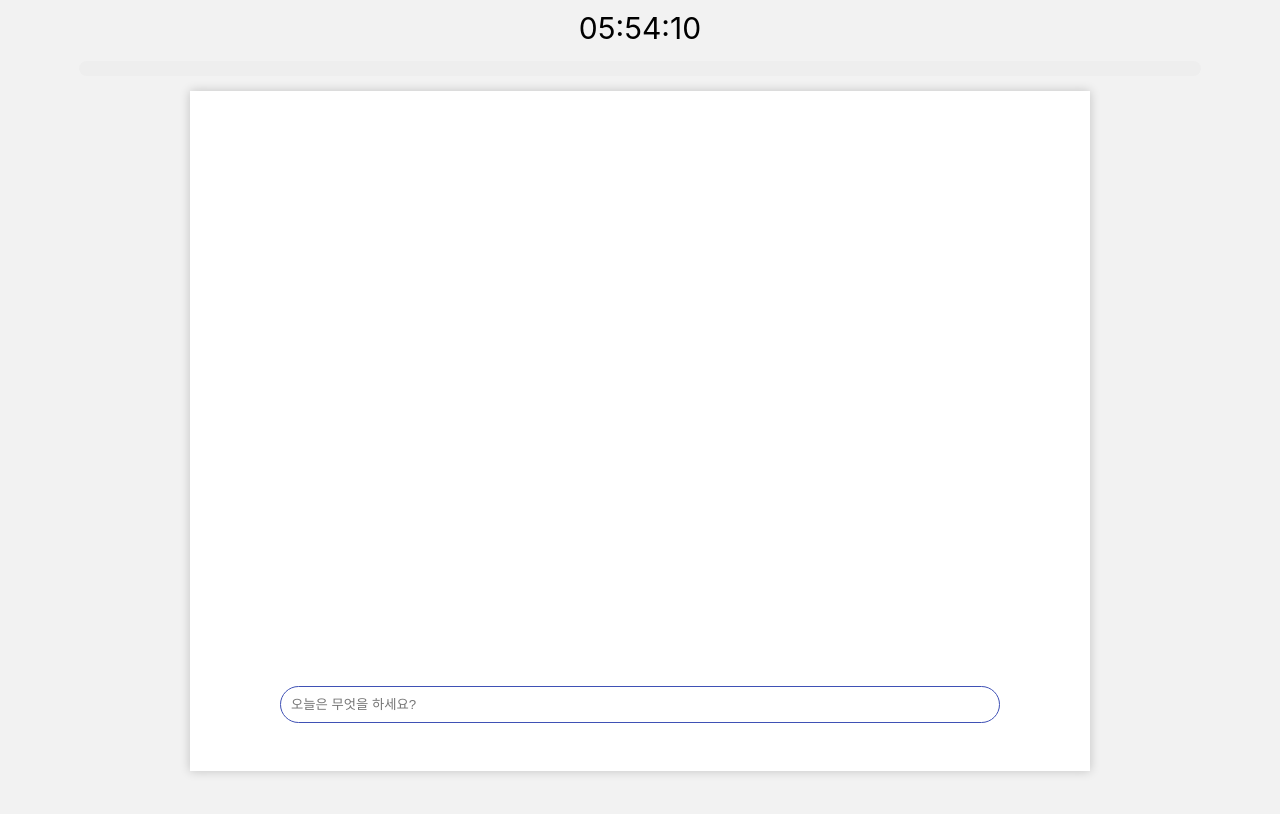
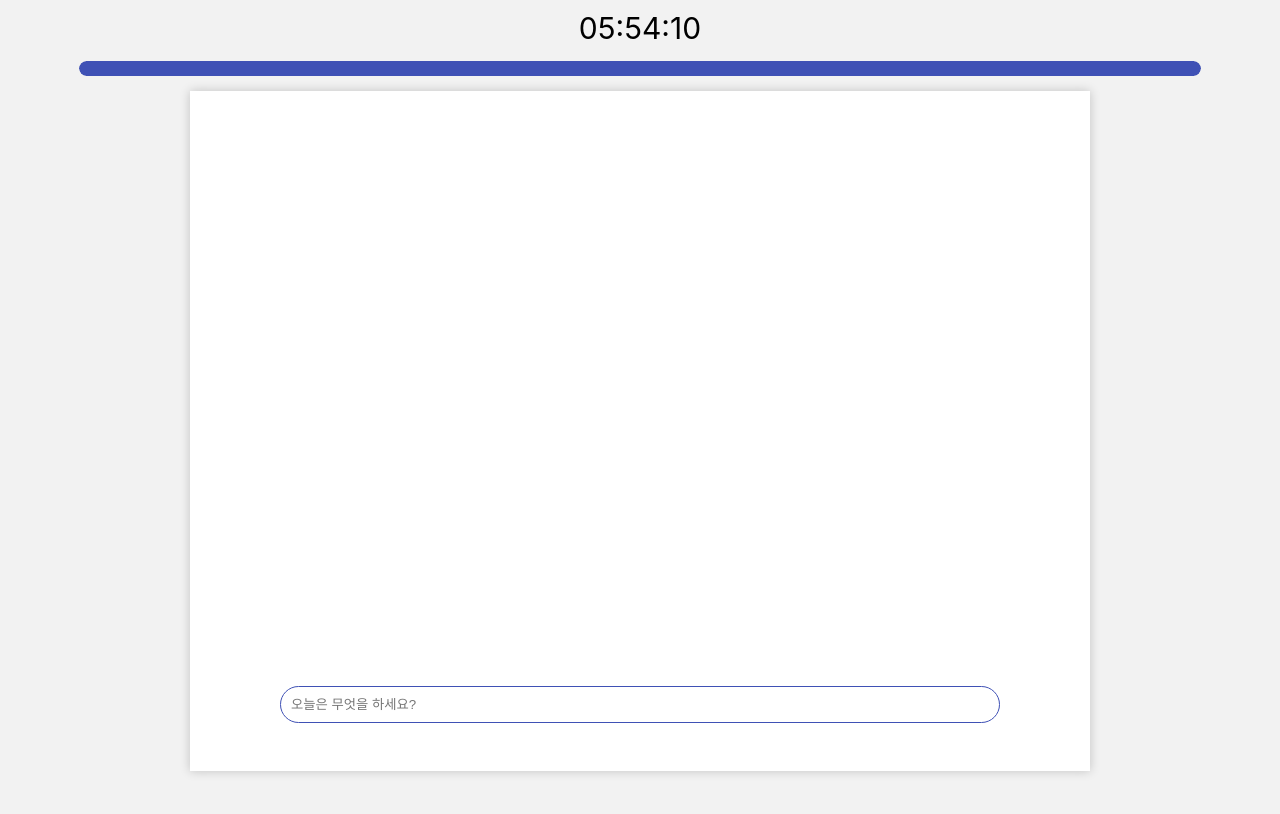
Before and after one commit to sae1013/MSW-react, a React (Create React App) app: page / in a window 1280 px wide. Shown: the top 814 px of the page. Built offline with nearby package versions, Linux system fonts and the light colour scheme.

Commit message:
App 컴포넌트 코드리팩토링

```diff
--- a/src/App.js
+++ b/src/App.js
@@ -18,16 +18,10 @@ function App() {
   }, []);
 
   const calculateProgressValue = () => {
-    if (todoList.length === 0) {
-      return 0;
-    }
-    let cnt = 0;
-    todoList.forEach((todo) => {
-      if (todo.done) {
-        cnt += 1;
-      }
-    });
-    return parseInt((cnt / todoList.length) * 100);
+    const progress = todoList.reduce((acc,todo)=>{
+      return todo.done ? acc+1 : acc
+    },0);
+    return parseInt((progress / todoList.length) * 100);
   };
 
   const progressValue = useMemo(calculateProgressValue, [todoList]);
```
